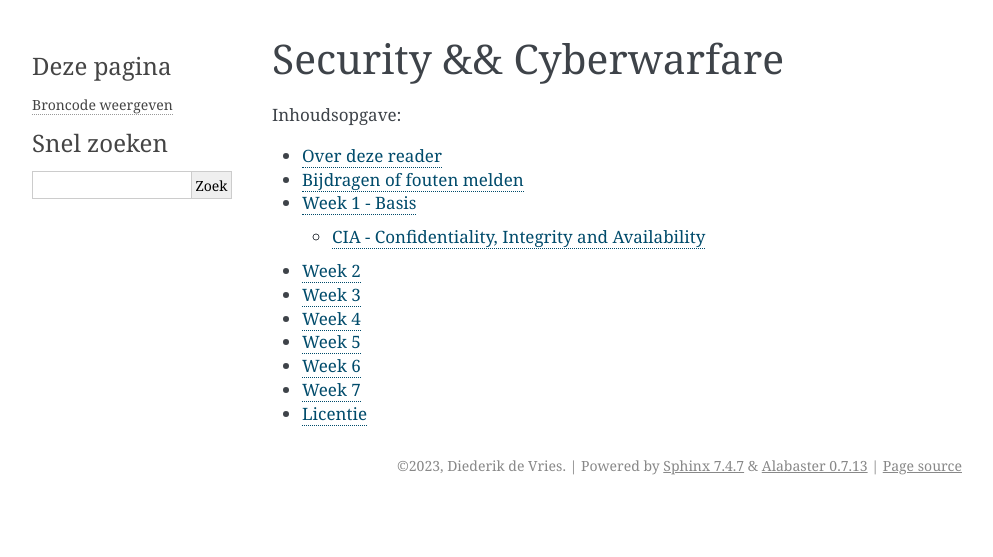
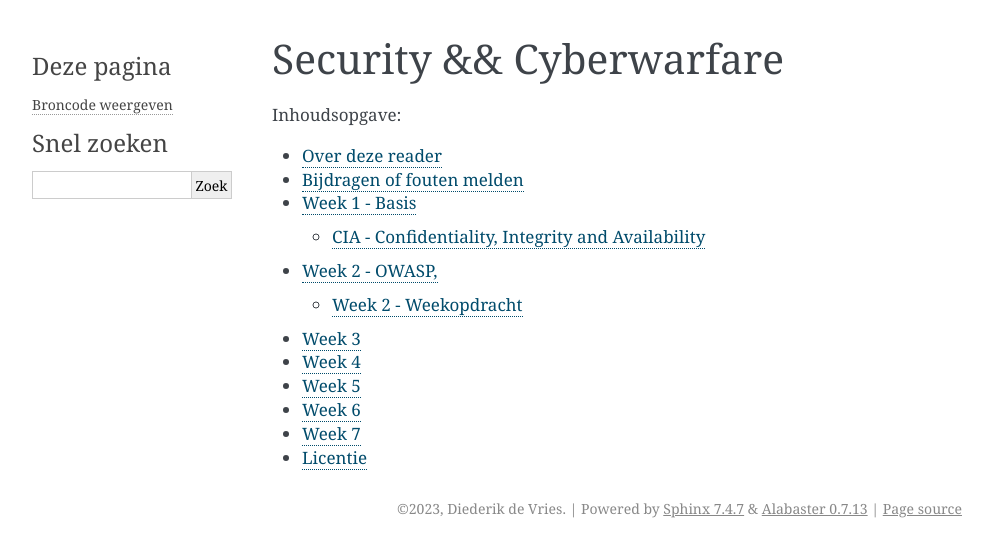
Before and after one commit to diederiknl/bookmaker, a Sphinx documentation site: the page built from source/index.rst, in a window 1280 px wide. Shown: the top 557 px of the page, without its empty margins (148-1141 px from the left). Built offline with Sphinx 7.4.7, drawn with Linux system fonts in a browser that asks for light colours.

Commit message:
Update week_2.rst

```diff
--- a/source/week_2/week_2.rst
+++ b/source/week_2/week_2.rst
@@ -1,3 +1,14 @@
-Week 2
-=====================================
+#####################################
+Week 2 - OWASP,
+#####################################
 Inhoud van deze week
+
+#belangrijk
+# belangrijk
+
+
+
+
+*************************************
+Week 2 - Weekopdracht
+*************************************
```
